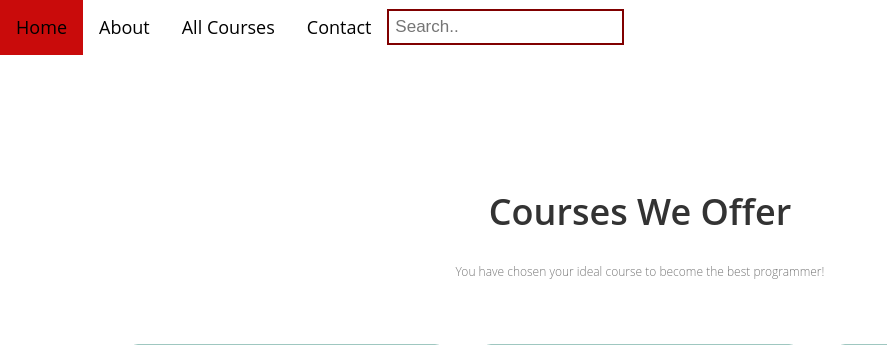
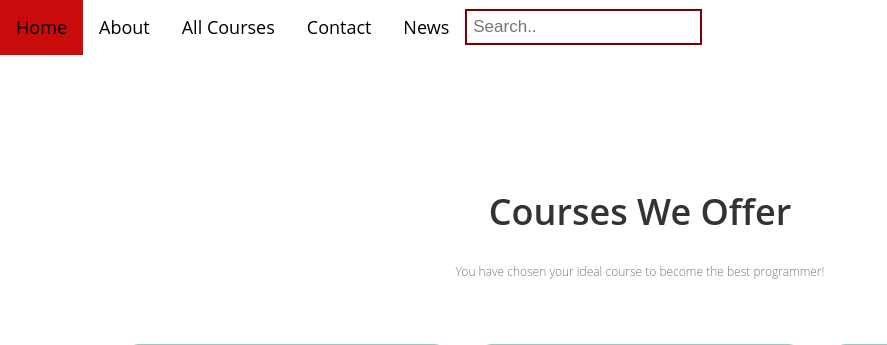
Before and after one commit to EdinaBajraktari/PROJEKTI, a PHP site: page /Courses.php in a window 1280 px wide. Shown: the top 345 px of the page, without its empty margins (0-887 px from the left). Run offline with PHP 8.4, Linux system fonts and the light colour scheme.

Commit message:
Ndryshime

```diff
--- a/Contact.php
+++ b/Contact.php
@@ -16,6 +16,7 @@
                 <a href="about.php">About</a>
                 <a href="Courses.php">All Courses</a>
                 <a href="Contact.php">Contact</a>
+                <a href="news.php">News</a>
                 <div class="search">
 
                     <input type="text" placeholder="Search.." name="search">
--- a/Home.php
+++ b/Home.php
@@ -17,6 +17,7 @@
                 <a href="about.php">About</a>
                 <a href="Courses.php">All Courses</a>
                 <a href="Contact.php">Contact</a>
+                <a href="news.php">News</a>
                 <div class="search">
 
                     <input type="text" placeholder="Search.." name="search">
--- a/about.php
+++ b/about.php
@@ -66,6 +66,7 @@ $conn->close();
                 <a href="about.php">About</a>
                 <a href="Courses.php">All Courses</a>
                 <a href="Contact.php">Contact</a>
+                <a href="news.php">News</a>
                 <div class="search">
 
                     <input type="text" placeholder="Search.." name="search">
--- a/courses.php
+++ b/courses.php
@@ -55,6 +55,7 @@ $haskell = new Course('Haskell-Programming-Language.jpg', 'https://www.youtube.c
                 <a href="about.php">About</a>
                 <a href="Courses.php">All Courses</a>
                 <a href="Contact.php">Contact</a>
+                <a href="news.php">News</a>
                 <div class="search">
 
                     <input type="text" placeholder="Search.." name="search">
```
